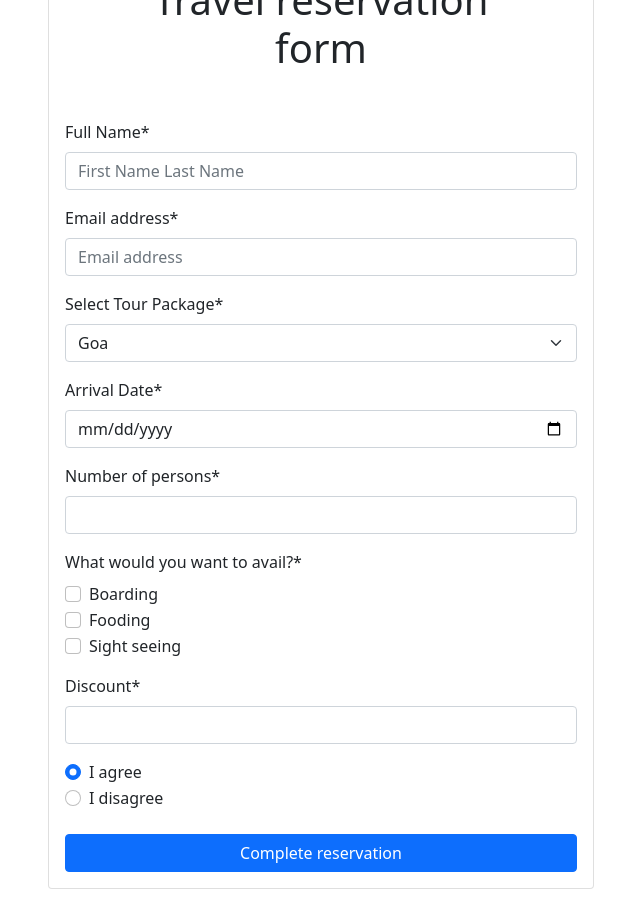
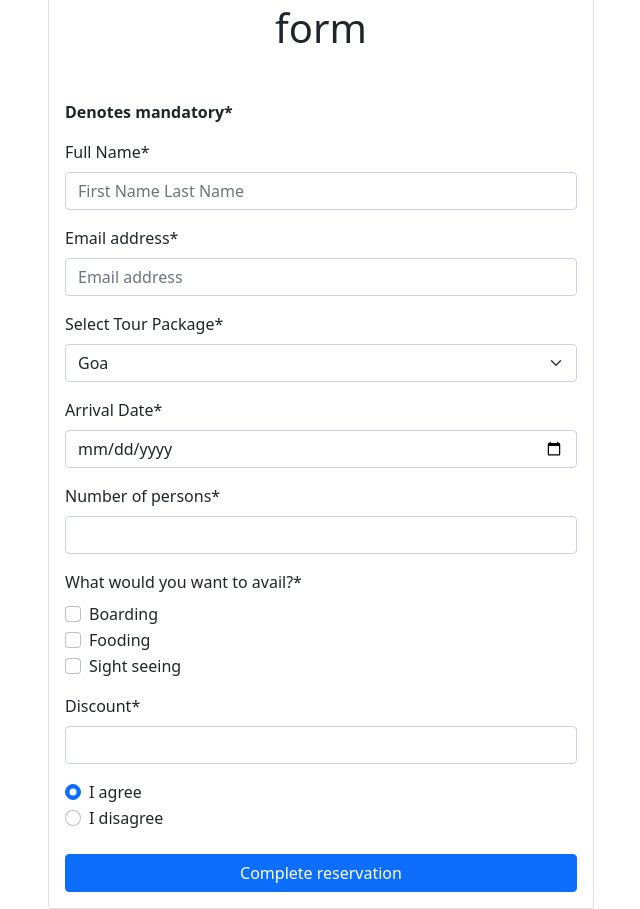
Before and after one commit to toroi05/UST-Bootcamp, a plain HTML site: page fourth.html in a window 1280 px wide. Shown: the whole page, without its empty margins (319-959 px from the left). Drawn offline with nearby package versions, Linux system fonts and the light colour scheme.

Commit message:
Update fourth.html

```diff
--- a/fourth.html
+++ b/fourth.html
@@ -6,7 +6,7 @@
     <meta name="viewport" content="width=device-width, initial-scale=1.0">
     <!-- CSS -->
     <link href="https://cdn.jsdelivr.net/npm/bootstrap@5.0.2/dist/css/bootstrap.min.css" rel="stylesheet" integrity="sha384-EVSTQN3/azprG1Anm3QDgpJLIm9Nao0Yz1ztcQTwFspd3yD65VohhpuuCOmLASjC" crossorigin="anonymous">
-    <title>fourth</title>
+    <title>Fourth</title>
 </head>
 <body>
     <div class="container-sm position-absolute top-50 start-50 translate-middle">
@@ -18,9 +18,12 @@
                     <div class="card-body">
                         <div class="m-5">
                             <div style="text-align: center;">
-                                <div class="align-items-center">
-                                    <h1>Travel reservation form</h1>
-                                </div>
+                                <h1>Travel reservation form</h1>
+                            </div>
+                        </div>
+                        <div class="mb-3 mt-3">
+                            <div>
+                                <b>Denotes mandatory*</b>
                             </div>
                         </div>
                         <div class="mb-3">
```
